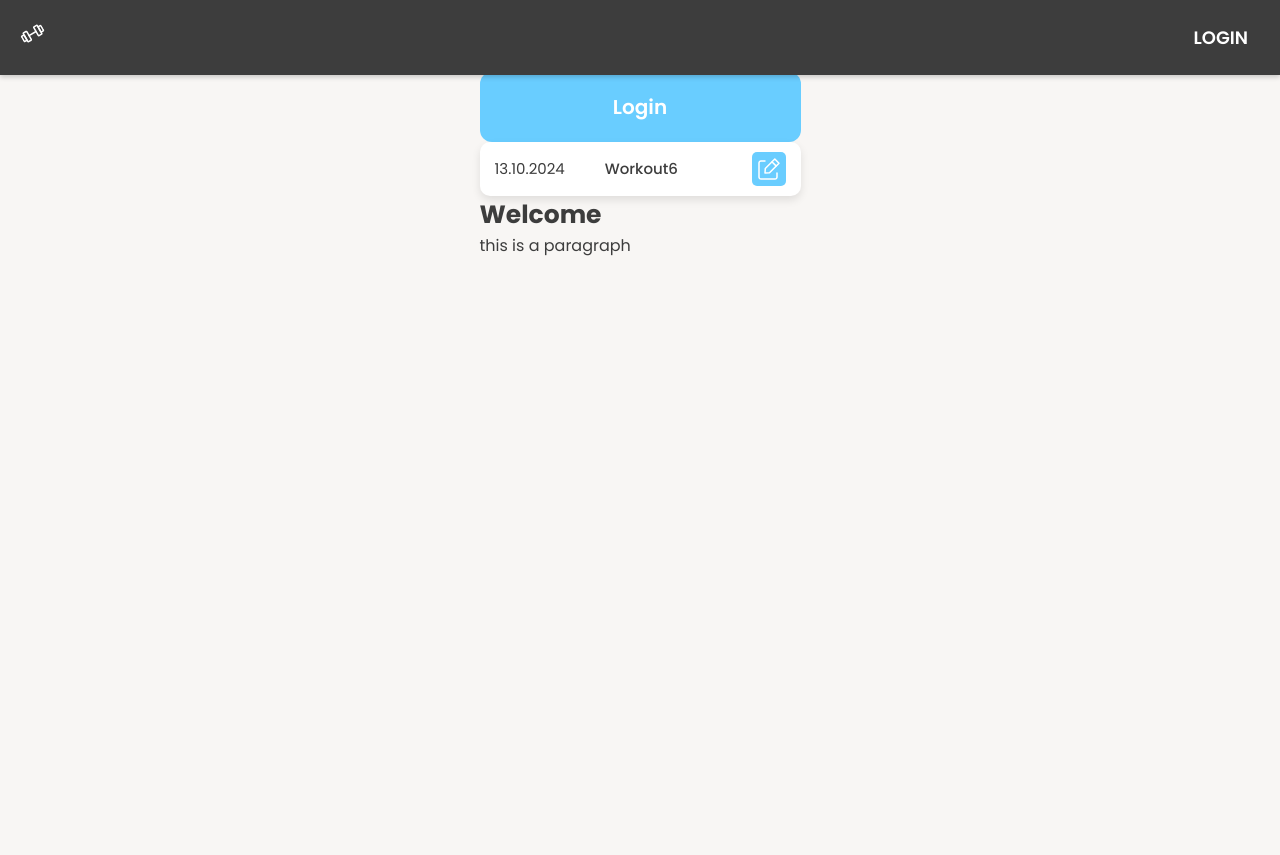
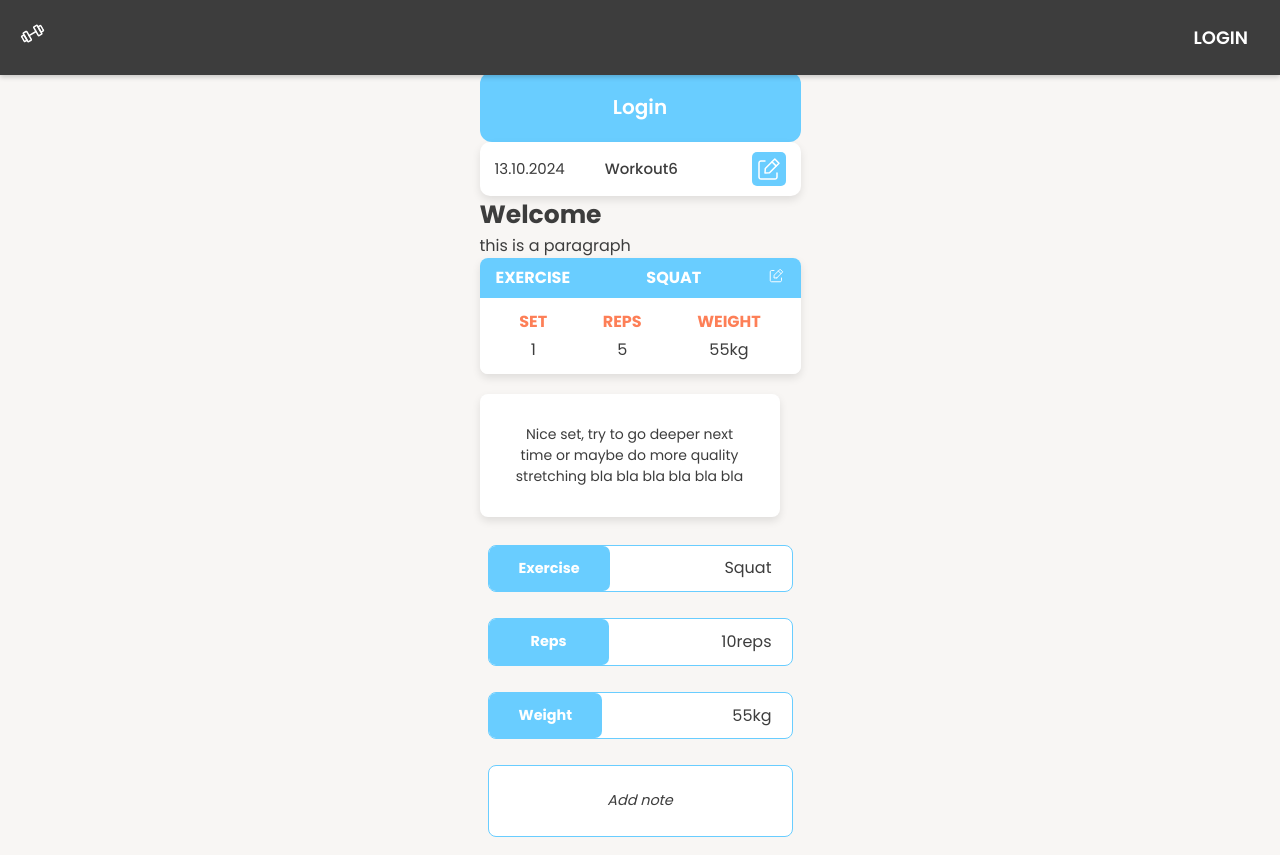
Before and after one commit to jonasbj99/P7-707, a React (Create React App) app in the folder SmartFit-app/: page /login in a window 1280 px wide. Before the commit the page ends 800 px from the top, so only its background shows below. Built offline with nearby package versions, Linux system fonts and the light colour scheme.

Commit message:
changes 1

```diff
--- /dev/null
+++ b/SmartFit-app/src/components/LogOverview/LogOverview.module.scss
@@ -0,0 +1,66 @@
+@import '../../global.scss';
+
+.logCard {
+    display: flex;
+    flex-direction: column;
+    background-color: $white-color;
+    border-radius: 8px;
+    font-family:$font-family-poppins;
+    overflow: hidden;
+    box-shadow: 0 4px 8px rgba(0, 0, 0, 0.1);}
+
+
+.cardHeader {
+        display: flex;
+        justify-content: space-between;
+        align-items: center;
+        background-color: $blue-color;
+        padding: 8px 16px;
+        color: $white-color;}
+
+   .logTitle {
+            font-weight: 700;
+            margin-right: 8px;
+
+        }
+
+    .logName {
+            font-weight: 700;
+        }
+
+     .logEdit {
+            background: none;
+            border: none;
+            color: $white-color;
+            font-size: 1rem;
+            cursor: pointer;
+        }
+
+    .logEdit__icon{
+        width: 15px;
+        height: 15px;
+    }
+
+    .exerciseDetails {
+        display: flex;
+        justify-content: space-around;
+        padding: 12px;
+        background-color: $white-color;
+
+    }
+
+    .exerciseDetail {
+            display: flex;
+            flex-direction: column;
+            align-items: center;
+        }
+
+    .detailLabel {
+                color: $orange-color;
+                font-weight: 700;
+                margin-bottom: 4px;
+            }
+
+     .detailValue {
+                color: $dark-color;
+            }
--- /dev/null
+++ b/SmartFit-app/src/components/LogOverview/LogOverview.tsx
@@ -0,0 +1,41 @@
+import React from 'react';
+import styles from './LogOverview.module.scss';
+import editIcon from '../../assets/Edit-icon.svg';
+
+interface LogOverviewProps {
+    exercise: string;
+    set: number;
+    reps: number;
+    weight: string;
+    onEdit: () => void;
+}
+
+function LogOverview({ exercise, set, reps, weight, onEdit }: LogOverviewProps) {
+    return (
+        <div className={styles.logCard}>
+            <div className={styles.cardHeader}>
+                <span className={styles.logTitle}>EXERCISE</span>
+                <span className={styles.logName}>{exercise}</span>
+                <button className={styles.logEdit} onClick={onEdit}>
+                 <img src={editIcon} alt="Edit" className={styles.logEdit__icon} />
+                 </button>
+            </div>
+            <div className={styles.exerciseDetails}>
+                <div className={styles.exerciseDetail}>
+                    <span className={styles.detailLabel}>SET</span>
+                    <span className={styles.detailValue}>{set}</span>
+                </div>
+                <div className={styles.exerciseDetail}>
+                    <span className={styles.detailLabel}>REPS</span>
+                    <span className={styles.detailValue}>{reps}</span>
+                </div>
+                <div className={styles.exerciseDetail}>
+                    <span className={styles.detailLabel}>WEIGHT</span>
+                    <span className={styles.detailValue}>{weight}</span>
+                </div>
+            </div>
+        </div>
+    );
+}
+
+export default LogOverview;
--- /dev/null
+++ b/SmartFit-app/src/components/SetOverview/SetOvervie.tsx
@@ -0,0 +1,33 @@
+import React from 'react';
+import styles from './SetOverview.module.scss';
+
+interface SetOverviewProps {
+  exercise: string;
+  reps: number;
+  weight: number;
+  note?: string;
+}
+
+export default function SetOverview(props: SetOverviewProps) {
+  const { exercise, reps, weight, note } = props;
+
+  return (
+    <div className={styles.SetOverview}>
+      <div className={styles.SetOverview_item}>
+        <span className={styles.SetOverview_label}>Exercise</span>
+        <span className={styles.SetOverview_value}>{exercise}</span>
+      </div>
+      <div className={styles.SetOverview_item}>
+        <span className={styles.SetOverview_labelReps}>Reps</span>
+        <span className={styles.SetOverview_value}>{reps}reps</span>
+      </div>
+      <div className={styles.SetOverview_item}>
+        <span className={styles.SetOverview_label}>Weight</span>
+        <span className={styles.SetOverview_value}>{weight}kg</span>
+      </div>
+      <div className={styles.SetOverview_note}>
+        <span>{note || 'Add note'}</span>
+      </div>
+    </div>
+  );
+}
--- /dev/null
+++ b/SmartFit-app/src/components/SetOverview/SetOverview.module.scss
@@ -0,0 +1,56 @@
+@import '../../global.scss';
+
+.SetOverview {
+    display: flex;
+    flex-direction: column;
+    gap: 1rem;
+    padding: 8px;
+    margin-top: 20px;
+    margin-bottom: 10px;
+    border-radius: 8px;}
+
+.SetOverview_item {
+      display: flex;
+      justify-content: space-between;
+      align-items: center;
+      background-color: $white-color;
+      border: 1px solid $blue-color;
+      border-radius: 8px;
+      margin-bottom: 10px;
+    }
+
+.SetOverview_label {
+    font-weight: bold;
+    color: #ffffff;
+    background-color: $blue-color;
+    padding: 12px 30px;
+    border-radius: 7px;
+    font-size: 0.9rem;
+    min-width: 60px;
+    }
+ .SetOverview_labelReps{
+    font-weight: bold;
+    color: #ffffff;
+    background-color: $blue-color;
+    padding: 12px 42px;
+    border-radius: 7px;
+    font-size: 0.9rem;
+    min-width: 60px;
+ }
+.SetOverview_value {
+      color: $dark-color;
+      margin-right: 20px;
+    }
+
+.SetOverview_note {
+      display: flex;
+      align-items: center;
+      justify-content: center;
+      padding: 1.5rem;
+      border: 1px solid $blue-color;
+      border-radius: 8px;
+      color: $dark-color;
+      background-color: $white-color;
+      font-style: italic;
+      font-size: 0.9rem;
+    }
--- /dev/null
+++ b/SmartFit-app/src/components/Suggestion/Suggestion.module.scss
@@ -0,0 +1,17 @@
+@import '../../global.scss';
+
+.SuggestionBox {
+    background-color: $white-color;
+    border-radius: 8px;
+    box-shadow: 0 4px 8px rgba(0, 0, 0, 0.1);
+    padding: 30px;
+    margin-top: 20px;
+    max-width: 300px;
+    font-family: $font-family-poppins;
+    font-size: 14px;
+    text-align: center;
+    color: $dark-color;}
+
+.suggestionText {
+      margin: 0;
+    }
--- /dev/null
+++ b/SmartFit-app/src/components/Suggestion/Suggestion.tsx
@@ -0,0 +1,16 @@
+import React from 'react';
+import styles from './Suggestion.module.scss';
+
+type SuggestionProps = {
+  message: string;
+};
+
+function Suggestion({ message }: SuggestionProps) {
+  return (
+    <div className={styles.SuggestionBox}>
+      <p className={styles.SuggestionText}>{message}</p>
+    </div>
+  );
+}
+
+export default Suggestion;
--- a/SmartFit-app/src/pages/login.tsx
+++ b/SmartFit-app/src/pages/login.tsx
@@ -2,6 +2,9 @@ import React from 'react';
 import Button from '../components/Button/Button';
 import Header from '../components/Header/Header';
 import Log from '../components/Log/Log';
+import LogOverview from '../components/LogOverview/LogOverview';
+import Suggestion from '../components/Suggestion/Suggestion';
+import SetOverview from '../components/SetOverview/SetOvervie';
 
 const Login = () => {
   const handleLoginClick = () => {
@@ -22,6 +25,12 @@ const Login = () => {
         throw new Error('Function not implemented.');
       } }/>
      <Header title='Welcome' paragraph='this is a paragraph' variant={'phoneS'}/>
+     <LogOverview exercise={'SQUAT'} set={1} reps={5} weight={'55kg'} onEdit={function (): void {
+        throw new Error('Function not implemented.');
+      } }/>
+      <Suggestion message={'Nice set, try to go deeper next time or maybe do more quality stretching bla bla bla bla bla bla '}/>
+
+      <SetOverview exercise={'Squat'} reps={10} weight={55}/>
     </div>
   );
 };
```
